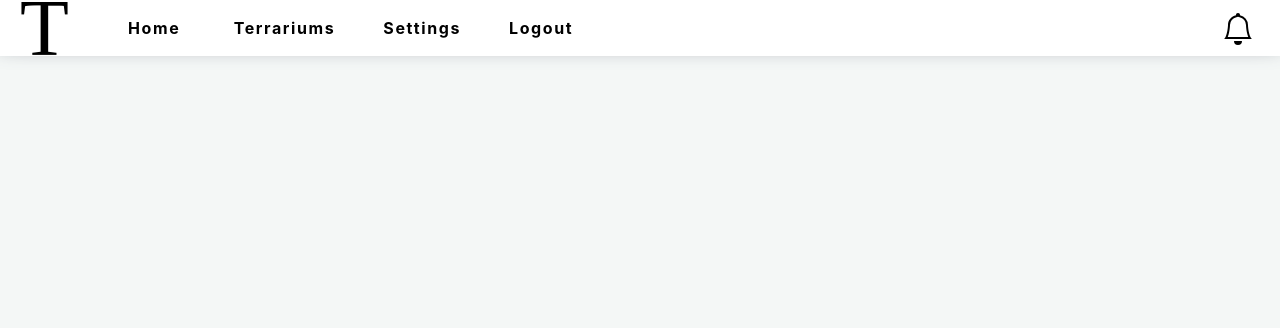
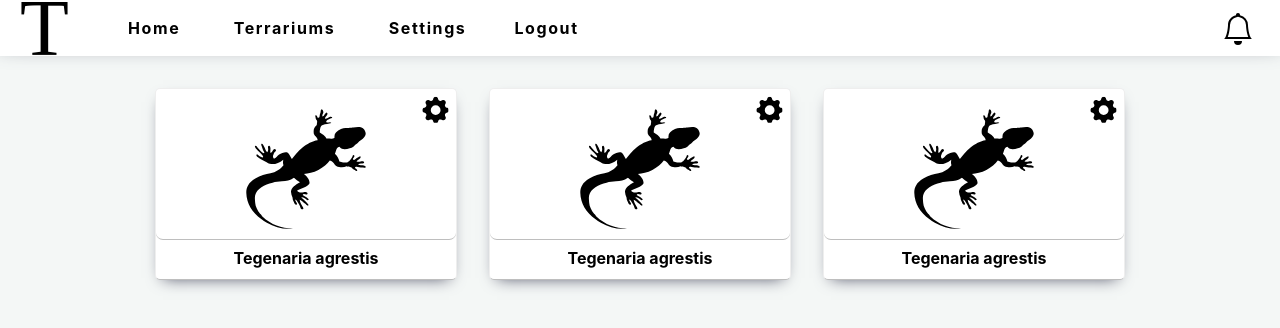
Before and after one commit to kkaniap/TerraSI-Web, a React (Create React App) app: page /terrariums in a window 1280 px wide. Shown: the top 328 px of the page. Built offline with nearby package versions, Linux system fonts and the light colour scheme; the HTML template or start-up script is replaced by a standard one; a web font is replaced by a local one.

Commit message:
terrariums page added

```diff
--- a/src/App.js
+++ b/src/App.js
@@ -2,6 +2,7 @@ import './App.css';
 import Navbar from './components/navbar/Navbar';
 import Home from './components/home/Home';
 import NewsDetails from './components/newsDetails/NewsDetails';
+import Terrariums from './components/terrariums/Terrariums';
 import {BrowserRouter as Router, Route, Routes } from 'react-router-dom';
 
 
@@ -14,6 +15,7 @@ function App() {
           <Routes>
             <Route path="/" element={<Home />} />
             <Route path="/news/:id" element={<NewsDetails />} />
+            <Route path="/terrariums" element={<Terrariums />} />
           </Routes>
         </div>
       </div>
--- a/src/components/navbar/Navbar.js
+++ b/src/components/navbar/Navbar.js
@@ -50,7 +50,7 @@ const Navbar  = () => {
                     </div>
                     <div id='hamburger-menu' className='hamburger-menu'>
                         <Link to='/'> Home </Link>
-                        <a>Terrariums</a>
+                        <Link to='/terrariums'> Terrariums </Link>
                         <a>Settings</a>
                         <a>Logout</a>
                     </div>
@@ -59,7 +59,7 @@ const Navbar  = () => {
                     </button>
                     <div className='desktop-menu'>
                         <Link to='/'> Home </Link>
-                        <a>Terrariums</a>
+                        <Link to='/terrariums'> Terrariums </Link>
                         <a>Settings</a>
                         <a>Logout</a>
                     </div>
--- /dev/null
+++ b/src/components/terrariums/Terrariums.css
@@ -0,0 +1,52 @@
+.terrariums-container{
+    display: flex;
+    flex-wrap: wrap;
+    justify-content: center;
+}
+
+.terrarium-item{
+    width: 75vw;
+    max-width: 300px;
+    min-height: 190px;
+    margin: 2em 1em 0 1em;
+    position: relative;
+    background-color: #FFF;
+    border: 1px solid #eee;
+    border-radius: 7px;
+    box-shadow: 0px 6px 15px -8px rgb(66 68 90);
+    overflow-wrap: break-word;
+    border-bottom: 1px solid #bebebe;
+    border-radius: 5px;
+}
+
+.gear-btn{
+    position:absolute;
+    top: 15px;
+    right: 8px;
+    background-color: transparent;
+    border: none;
+    transform: scale(2);
+    cursor: pointer;
+}
+
+.terrarium-item__img{
+    border-bottom: 1px solid #bebebe;
+    border-radius: 7px;
+}
+
+.terrarium-item__img img{
+    width: 40%;
+    margin: 20px auto 10px auto;
+    display: block;
+}
+
+.terrarium-item:hover {
+    transform: scale(1.02);
+}
+
+.terrarium-item h2{
+    margin: 8px 0;
+    text-align: center;
+    font-size: 1em;
+    color: black;
+}
--- /dev/null
+++ b/src/components/terrariums/Terrariums.js
@@ -0,0 +1,41 @@
+import './Terrariums.css';
+import {BsGearFill} from 'react-icons/bs';
+import { Link } from 'react-router-dom';
+
+const Terrariums = () => {
+    return (
+        <div className='terrariums-container'>
+                <Link to='/' >
+                    <div className='terrarium-item'>
+                        <button className='gear-btn' ><BsGearFill /></button>
+                        <div className='terrarium-item__img' >
+                            <img src='/images/lizard.svg' />
+                        </div>
+                        <h2>Tegenaria agrestis</h2>
+                    </div>
+                </Link>
+
+                <Link to='/' >
+                    <div className='terrarium-item'>
+                        <button className='gear-btn' ><BsGearFill /></button>
+                        <div className='terrarium-item__img' >
+                            <img src='/images/lizard.svg' />
+                        </div>
+                        <h2>Tegenaria agrestis</h2>
+                    </div>
+                </Link>
+
+                <Link to='/' >
+                    <div className='terrarium-item'>
+                        <button className='gear-btn' ><BsGearFill /></button>
+                        <div className='terrarium-item__img' >
+                            <img src='/images/lizard.svg' />
+                        </div>
+                        <h2>Tegenaria agrestis</h2>
+                    </div>
+                </Link>
+        </div>
+     );
+}
+
+export default Terrariums;
--- a/src/index.css
+++ b/src/index.css
@@ -21,3 +21,7 @@ code {
   font-family: source-code-pro, Menlo, Monaco, Consolas, 'Courier New',
     monospace;
 }
+
+a{
+  text-decoration: none;
+}
```
Also changed, not shown: public/images/lizard.svg (added).
